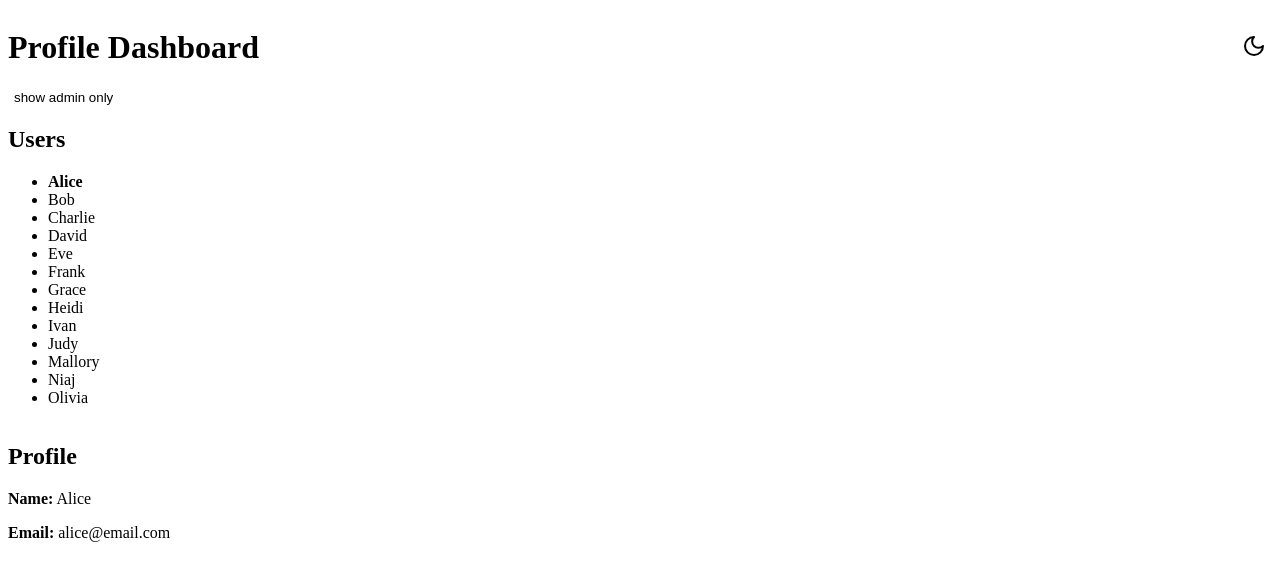
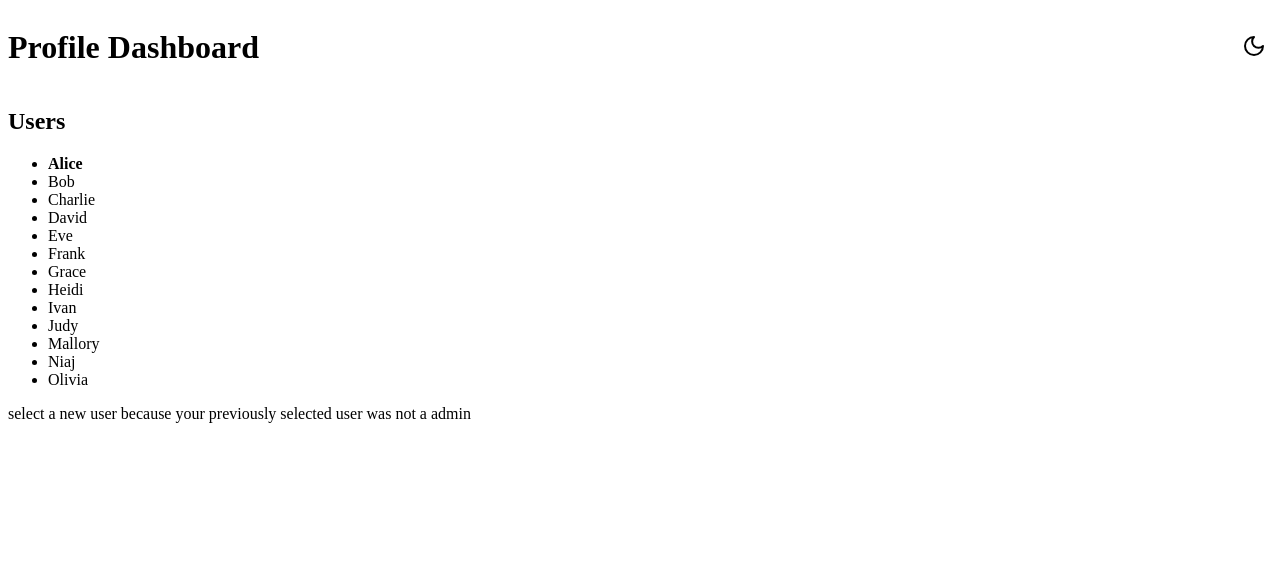
Before and after one commit to Achyutem/zustand-learn, a React (Vite) app: page / in a window 1280 px wide. Shown: the top 580 px of the page. Built offline with nearby package versions, Linux system fonts and the light colour scheme.

Commit message:
admin mode

```diff
--- a/src/components/UserList.tsx
+++ b/src/components/UserList.tsx
@@ -1,9 +1,8 @@
-import React, { useState } from "react";
+import React from "react";
 import { useUserStore } from "../useUserStore";
 
 export const UserList: React.FC = React.memo(() => {
-	const { users, selectedUserId, selectUser } = useUserStore();
-	const [showAdminsOnly, setShowAdminsOnly] = useState(false);
+	const { users, selectedUserId, selectUser, showAdminsOnly } = useUserStore();
 
 	const showFilteredUsers = showAdminsOnly
 		? users.filter((user) => user.isAdmin)
@@ -11,9 +10,6 @@ export const UserList: React.FC = React.memo(() => {
 
 	return (
 		<div>
-			<button onClick={() => setShowAdminsOnly((prev) => !prev)}>
-				{showAdminsOnly ? "show all users" : "show admin only"}
-			</button>
 			<h2>Users</h2>
 			<ul>
 				{showFilteredUsers.map((user) => (
--- a/src/components/UserProfile.tsx
+++ b/src/components/UserProfile.tsx
@@ -4,11 +4,15 @@ import { useUserStore } from "../useUserStore";
 const UserDetails = lazy(() => import("./UserDetail"));
 
 export const UserProfile: React.FC = React.memo(() => {
-	const { users, selectedUserId, isLoading } = useUserStore();
+	const { users, selectedUserId, isLoading, showAdminsOnly } = useUserStore();
 	const selectedUser = users.find((u) => u.id === selectedUserId);
 
-	if (!selectedUser) {
-		return <div>No user selected</div>;
+	if (!selectedUser || selectedUser?.isAdmin !== showAdminsOnly) {
+		return (
+			<div>
+				select a new user because your previously selected user was not a admin
+			</div>
+		);
 	}
 
 	if (isLoading) {
```
